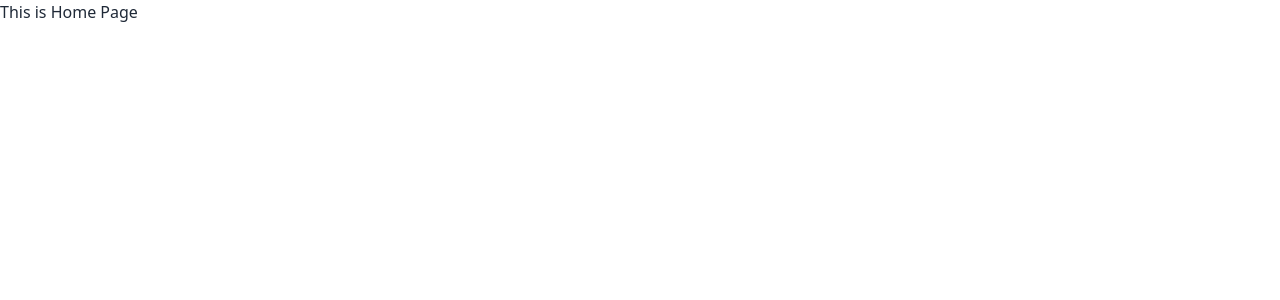
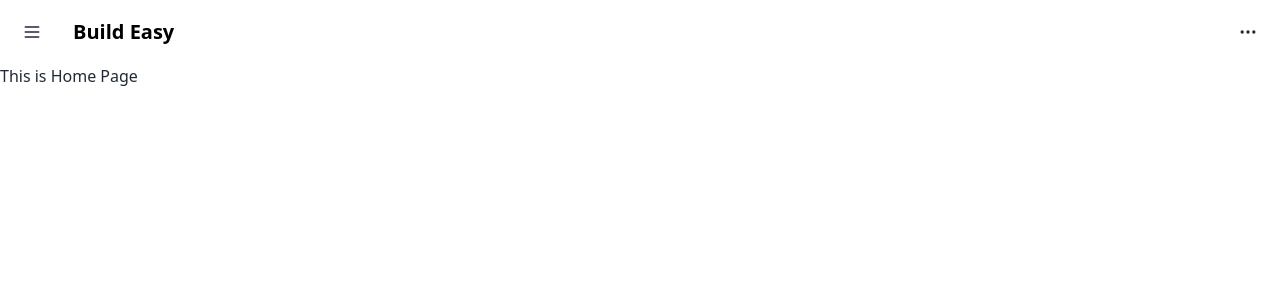
Before and after one commit to Nadim-Nion/no-code-builder-client, a React (Vite) app: page / in a window 1280 px wide. Shown: the top 300 px of the page. Built offline with nearby package versions, Linux system fonts and the light colour scheme.

Commit message:
header added

```diff
--- a/src/layouts/MainLayout.jsx
+++ b/src/layouts/MainLayout.jsx
@@ -1,9 +1,11 @@
 import React from 'react';
 import { Outlet } from 'react-router-dom';
+import Header from '../pages/SharedComponent/Header/Header';
 
 const MainLayout = () => {
     return (
         <div>
+            <Header></Header>
             <Outlet></Outlet>
         </div>
     );
--- /dev/null
+++ b/src/pages/SharedComponent/Header/Header.jsx
@@ -0,0 +1,43 @@
+import React from 'react';
+
+const Header = () => {
+    return (
+        <div className="navbar bg-base-100">
+            <div className="flex-none">
+                <button className="btn btn-square btn-ghost">
+                    <svg
+                        xmlns="http://www.w3.org/2000/svg"
+                        fill="none"
+                        viewBox="0 0 24 24"
+                        className="inline-block h-5 w-5 stroke-current">
+                        <path
+                            strokeLinecap="round"
+                            strokeLinejoin="round"
+                            strokeWidth="2"
+                            d="M4 6h16M4 12h16M4 18h16"></path>
+                    </svg>
+                </button>
+            </div>
+            <div className="flex-1">
+                <a className="btn btn-ghost text-xl text-black font-bold">Build Easy</a>
+            </div>
+            <div className="flex-none">
+                <button className="btn btn-square btn-ghost">
+                    <svg
+                        xmlns="http://www.w3.org/2000/svg"
+                        fill="none"
+                        viewBox="0 0 24 24"
+                        className="inline-block h-5 w-5 stroke-current">
+                        <path
+                            strokeLinecap="round"
+                            strokeLinejoin="round"
+                            strokeWidth="2"
+                            d="M5 12h.01M12 12h.01M19 12h.01M6 12a1 1 0 11-2 0 1 1 0 012 0zm7 0a1 1 0 11-2 0 1 1 0 012 0zm7 0a1 1 0 11-2 0 1 1 0 012 0z"></path>
+                    </svg>
+                </button>
+            </div>
+        </div>
+    );
+};
+
+export default Header;
```
